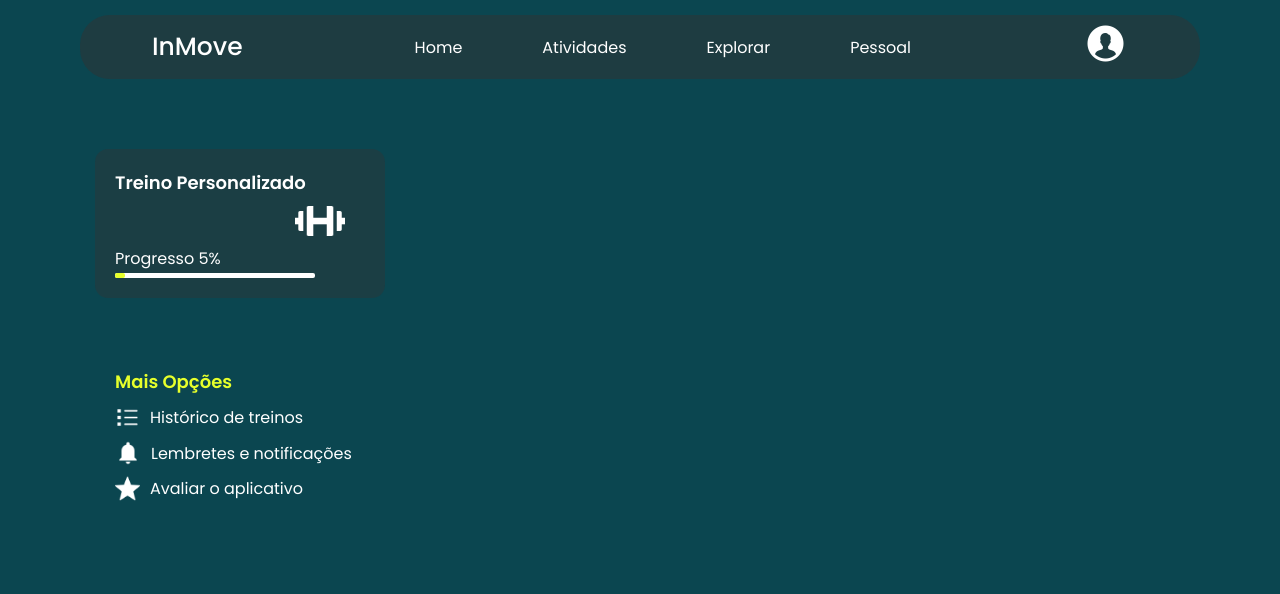
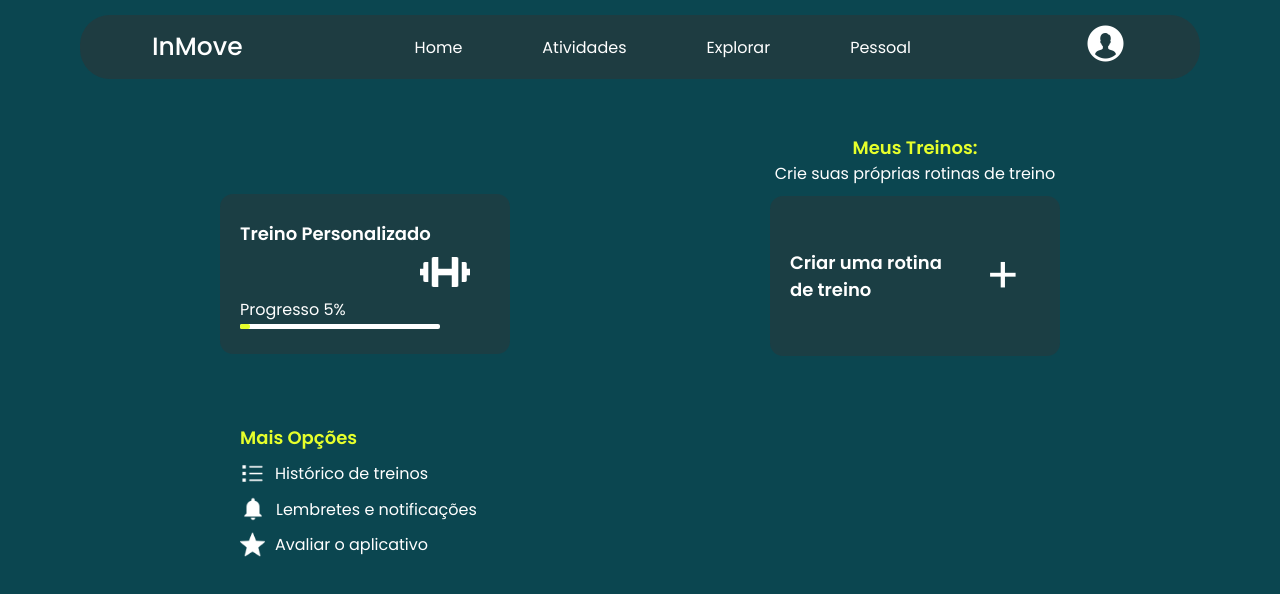
Before and after one commit to InMovePI/InMoveFront, a Vue app: page /principal in a window 1280 px wide. Shown: the top 594 px of the page. Built offline with nearby package versions, Linux system fonts and the light colour scheme.

Commit message:
feat: desenvolvimento de container para criação de treinos próprios

```diff
--- a/src/views/PrincipalView.vue
+++ b/src/views/PrincipalView.vue
@@ -46,10 +46,66 @@ const progresso = `${(etapa / 100) * 100}%`
         </div>
       </div>
     </div>
+
+    <div class="direita">
+      <div class="texto">
+        <h1>Meus Treinos:</h1>
+        <p>Crie suas próprias rotinas de treino</p>
+      </div>
+      <div class="container2">
+        <h1>Criar uma rotina de treino</h1>
+        <p>+</p>
+      </div>
+    </div>
   </main>
 </template>
 
 <style scoped>
+main {
+  display: flex;
+  justify-content: space-between;
+}
+
+.container2 {
+  width: 250px;
+  margin:  10px 220px 0 0;
+  position: relative;
+}
+
+.container2 p {
+  font-size: 50px;
+  position: absolute;
+  right: 40px;
+  top: 50%;
+  transform: translateY(-50%);
+  margin: 0;
+  color: white;
+}
+
+.container2 h1 {
+  color: white;
+  font-family: poppins, sans-serif;
+  font-weight: 600;
+  font-size: 18px;
+  width: 170px;
+}
+
+.texto h1 {
+  font-size: 18px;
+  color: #e6ff2b;
+  font-weight: 600;
+}
+
+.texto p {
+  color: white;
+}
+
+.texto {
+  margin: 40px 220px 0px 0px;
+  font-family: poppins, sans-serif;
+  text-align: center;
+}
+
 .opcoes h1 {
   margin-bottom: 10px;
   color: #e6ff2b;
@@ -59,7 +115,7 @@ const progresso = `${(etapa / 100) * 100}%`
 }
 
 .opcoes {
-  margin: 50px 95px;
+  margin: 50px 0px 0px 220px;
   padding: 20px;
   display: flex;
   flex-direction: column;
@@ -69,7 +125,7 @@ const progresso = `${(etapa / 100) * 100}%`
   display: flex;
   align-items: center; /* centraliza verticalmente img + p */
   gap: 10px;
-  margin-bottom: 10px
+  margin-bottom: 10px;
 }
 
 .item a {
@@ -94,14 +150,21 @@ const progresso = `${(etapa / 100) * 100}%`
   width: 100%;
 }
 
+.container,
+.container2 {
+  min-height: 120px;
+  padding: 20px;
+  border-radius: 13px;
+  background-color: rgba(51, 51, 51, 0.4);
+  display: flex;
+  flex-direction: column;
+  justify-content: center;
+}
+
 .container {
-  justify-content: flex-start; /* alinha no topo */
   align-items: flex-start; /* alinha à esquerda */
-  background-color: rgba(51, 51, 51, 0.4);
   width: 250px;
-  padding: 20px;
-  margin: 70px 95px 0px;
-  border-radius: 13px;
+  margin: 100px 0px 0px 220px;
 }
 
 .container h1,
```
Also changed, not shown: 1 other file (tests, documents, lock files or other folders).
